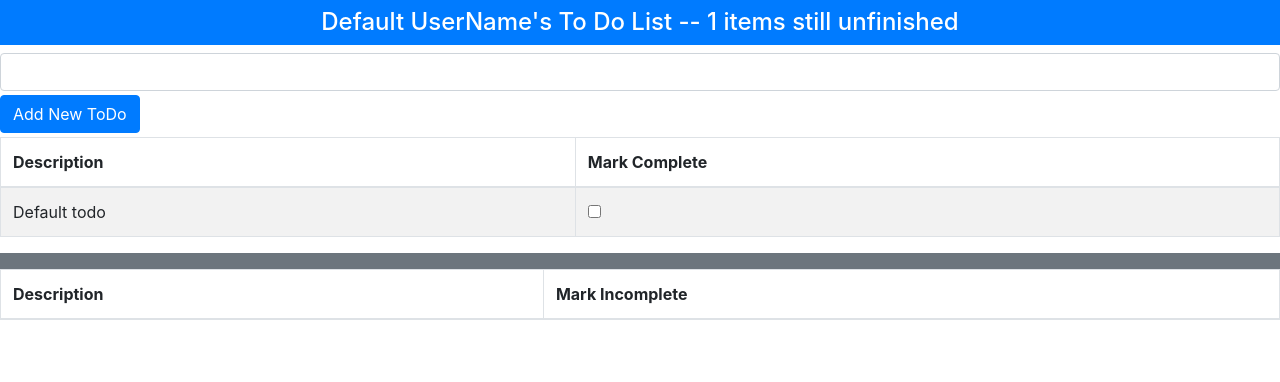
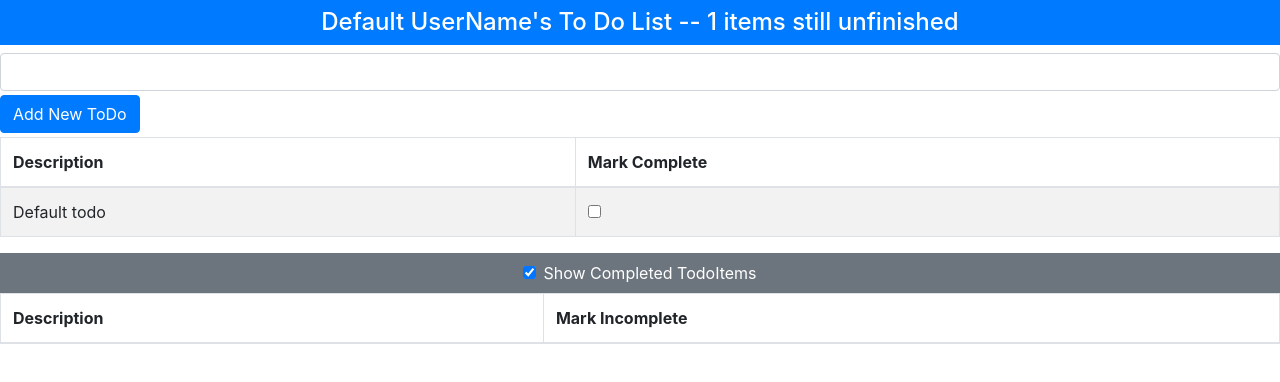
Before and after one commit to NicholasZuniga/todo, a React (Create React App) app: page / in a window 1280 px wide. Shown: the top 382 px of the page. Built offline with nearby package versions, Linux system fonts and the light colour scheme.

Commit message:
Completed feature 8

```diff
--- a/src/App.js
+++ b/src/App.js
@@ -4,6 +4,7 @@
 import {ToDoBanner} from './ToDoBanner';
 import {ToDoRow} from './ToDoRow';
 import {ToDoCreator} from './ToDoCreator';
+import {VisibilityControl} from './VisibilityControl'
 import 'bootstrap/dist/css/bootstrap.css';
 
 
@@ -93,7 +94,8 @@
         userName: "Default UserName",
         todoItems:[
           {action: "Default todo", done: false}
-        ]
+        ],
+        showCompleted: true//feature 8
       }
     );
   }
@@ -124,10 +126,17 @@
 
       <div className="bg-secondary text-white text-center p-2">
 
+      {/*Feature 8 */}
+      <VisibilityControl
+        description = "Completed TodoItems"
+        isChecked ={this.state.showCompleted}
+        callback = {checked => this.setState({showCompleted: checked})}
+        />
 
       </div>
 
-          {/*Features 6 and 7 */}
+      {/*Features 6 and 7 */}
+      {this.state.showCompleted &&
     <table className="table table-striped table-bordered">
         <thead>
           <th>Description</th>
@@ -137,6 +146,7 @@
           {this.todoTableRows(true)}
         </tbody>
       </table>
+      }
 
   </div>
 
--- /dev/null
+++ b/src/VisibilityControl.js
@@ -0,0 +1,17 @@
+import React, {Component} from 'react';
+
+export class VisibilityControl extends Component{
+    //Features 8
+    render = () =>
+    <div className="form-check">
+        <input className="form-check-input" type="checkbox"
+        checked ={this.props.isChecked}
+        onChange={(e)=>this.props.callback(e.target.checked)}
+        />
+        <label className="form-check-label">
+            Show {this.props.description}
+            </label>
+
+    </div>
+
+};
```
